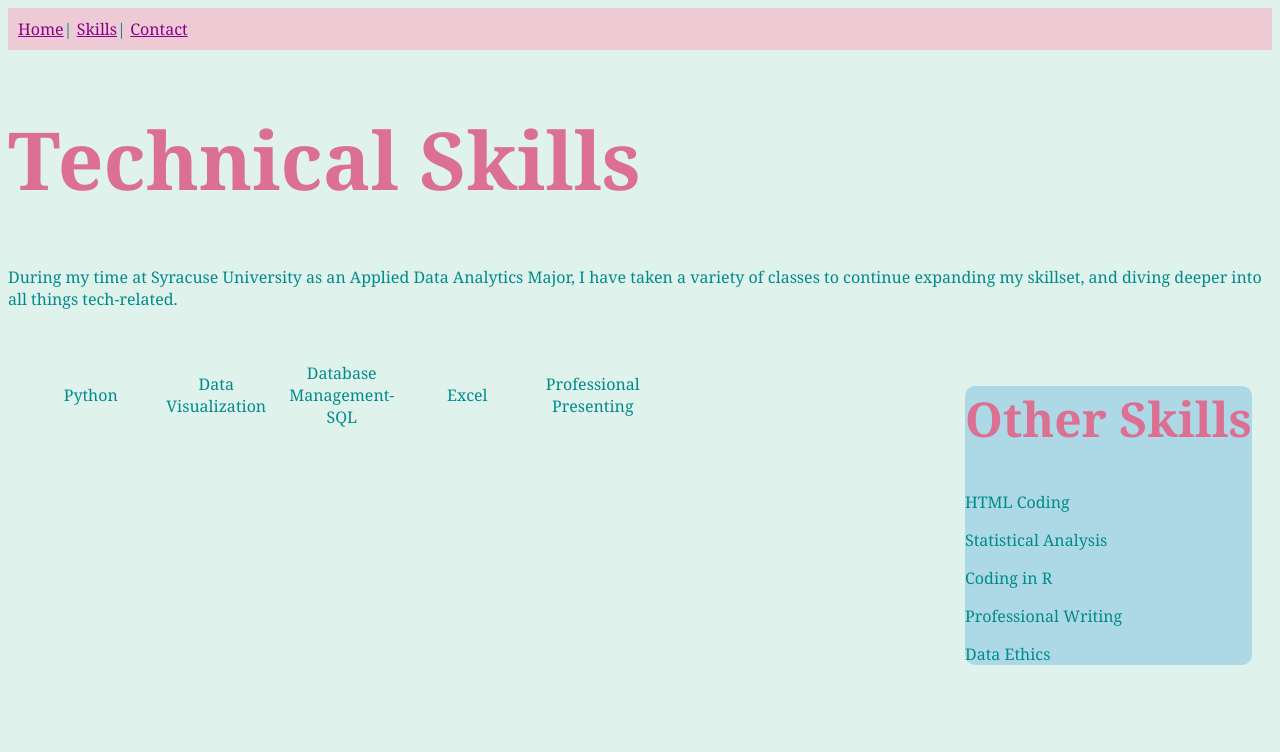
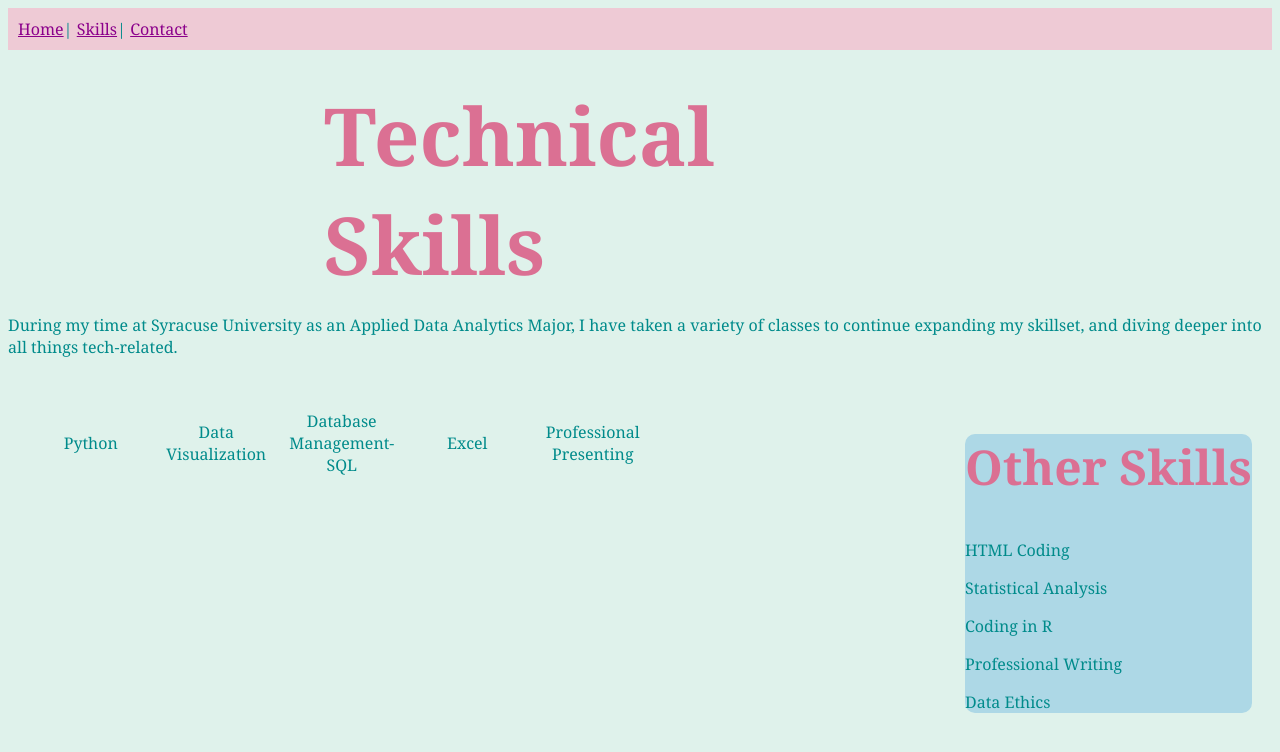
Before and after one commit to elizane7/ist263, a plain HTML site: page lab09/skills.html in a window 1280 px wide. Drawn offline with Linux system fonts and the light colour scheme.

Commit message:
Update skills.html

```diff
--- a/lab09/skills.html
+++ b/lab09/skills.html
@@ -16,7 +16,7 @@
                     <a href="contact.html">Contact</a>
                 </nav>
 
-                <h1 id="skills header">Technical Skills</h1>
+                <h1 id="skillsheader">Technical Skills</h1>
                 <p>
                     During my time at Syracuse University as an Applied Data Analytics Major, I have taken a variety of classes to continue expanding my skillset, and diving deeper into all things tech-related.
                 </p>
```
